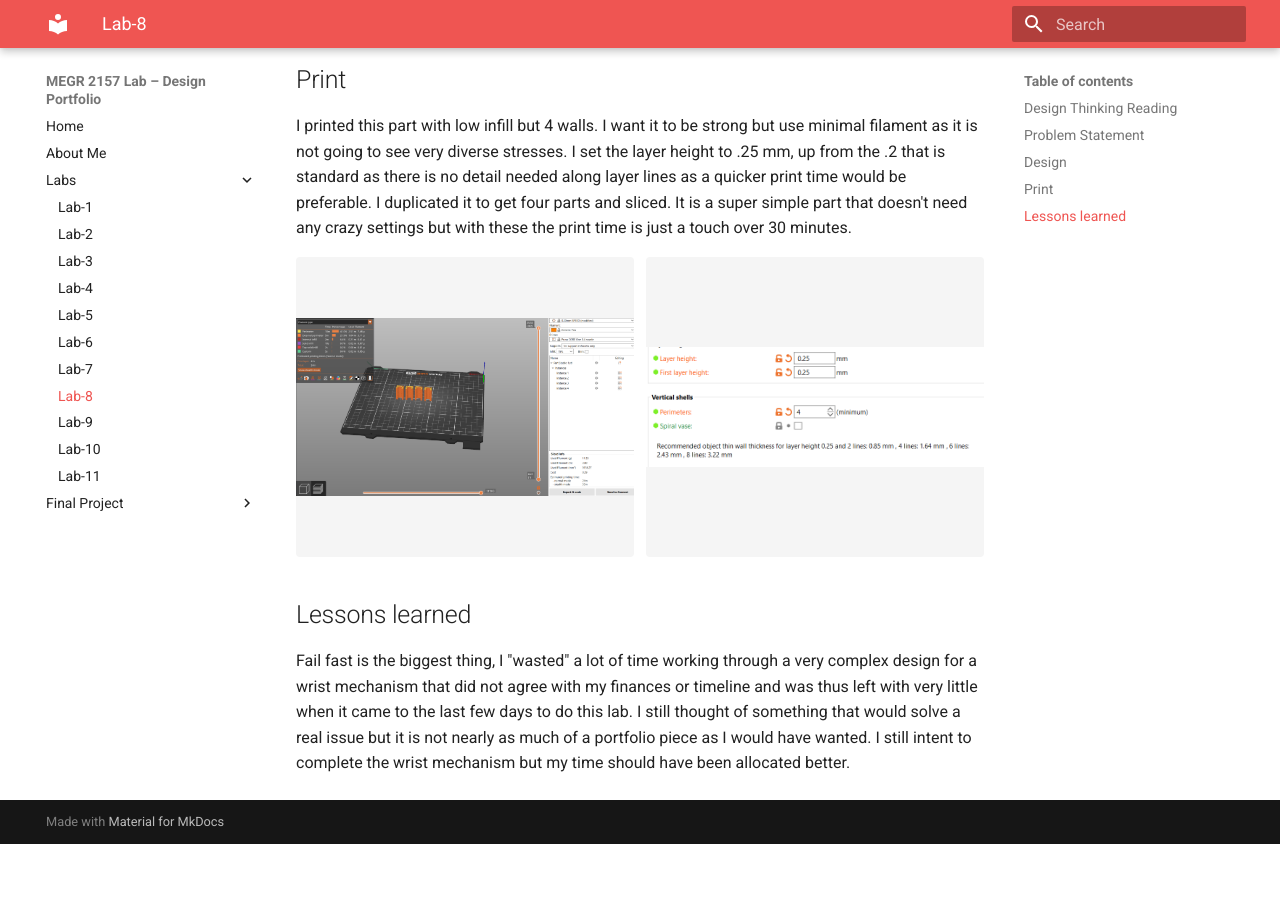
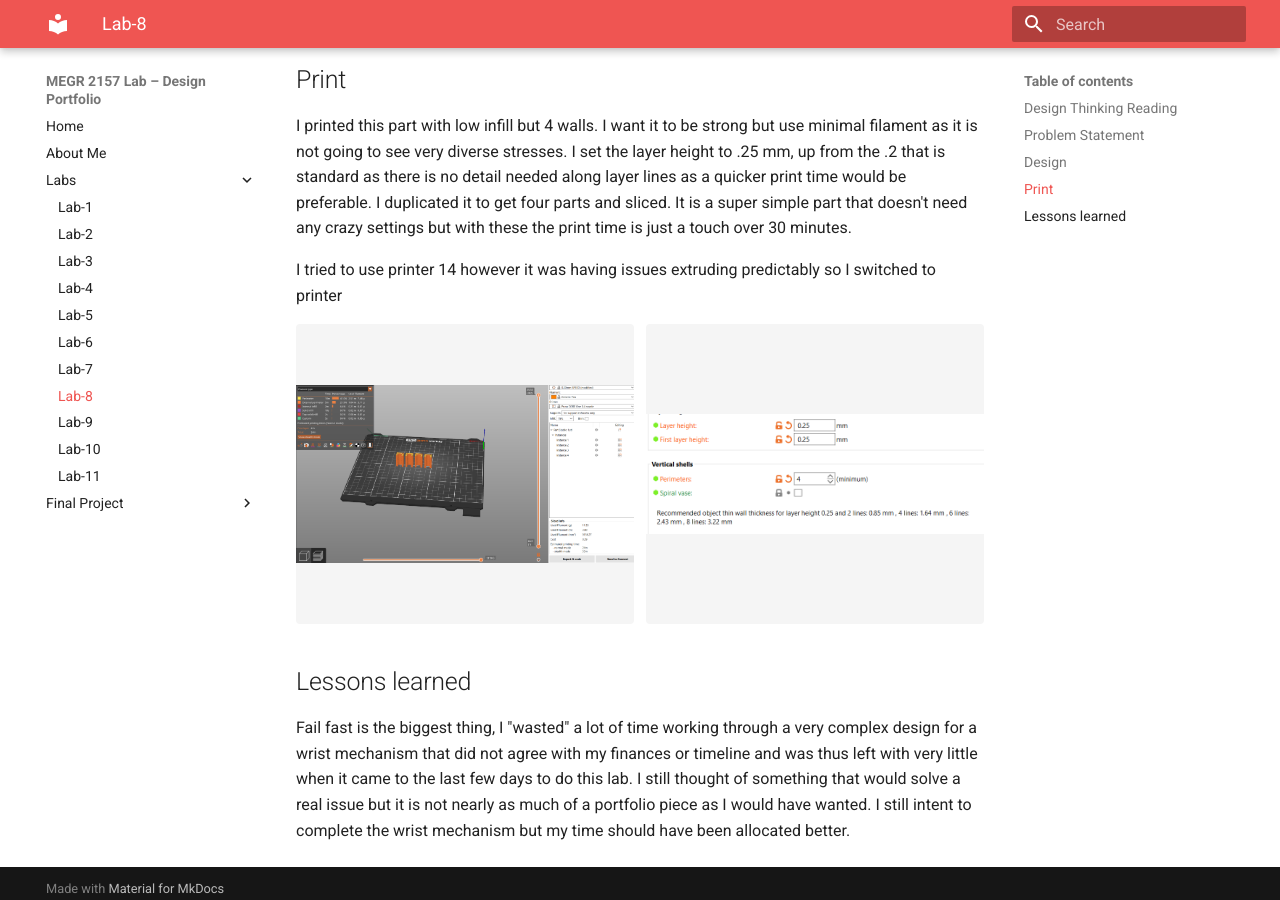
Before and after one commit to jmcadam4/James-McAdam-MEGR-2156-lab, an MkDocs documentation site: the page built from docs/Labs/L08/index.md, in a window 1280 px wide and 900 px high, scrolled down 1516 px. Built offline with MkDocs 1.6.1 and Material for MkDocs 9.7.7, drawn with Linux system fonts in a browser that asks for light colours; before the commit the page ends 2360 px from its top, so only the background shows below that.

Commit message:
Update index.md

```diff
--- a/docs/Labs/L08/index.md
+++ b/docs/Labs/L08/index.md
@@ -23,6 +23,8 @@ The other project I have been working on in hopes of getting done in time for th
 
 I printed this part with low infill but 4 walls. I want it to be strong but use minimal filament as it is not going to see very diverse stresses. I set the layer height to .25 mm, up from the .2 that is standard as there is no detail needed along layer lines as a quicker print time would be preferable. I duplicated it to get four parts and sliced. It is a super simple part that doesn't need any crazy settings but with these the print time is just a touch over 30 minutes.
 
+I tried to use printer 14 however it was having issues extruding predictably so I switched to printer
+
 <div style="display:flex; gap:12px; align-items:stretch; margin:1em 0;">
   <img src="Screenshot 2026-10-20 105310.png" alt="four cable organizers sliced in PrusaSlicer on the Prusa CORE One" style="flex:1 1 0; min-width:0; height:300px; object-fit:contain; background:#f5f5f5; border-radius:4px;">
   <img src="Screenshot 2026-10-20 105319.png" alt="slicer settings: 0.25 mm layer height and 4 perimeters" style="flex:1 1 0; min-width:0; height:300px; object-fit:contain; background:#f5f5f5; border-radius:4px;">
```
